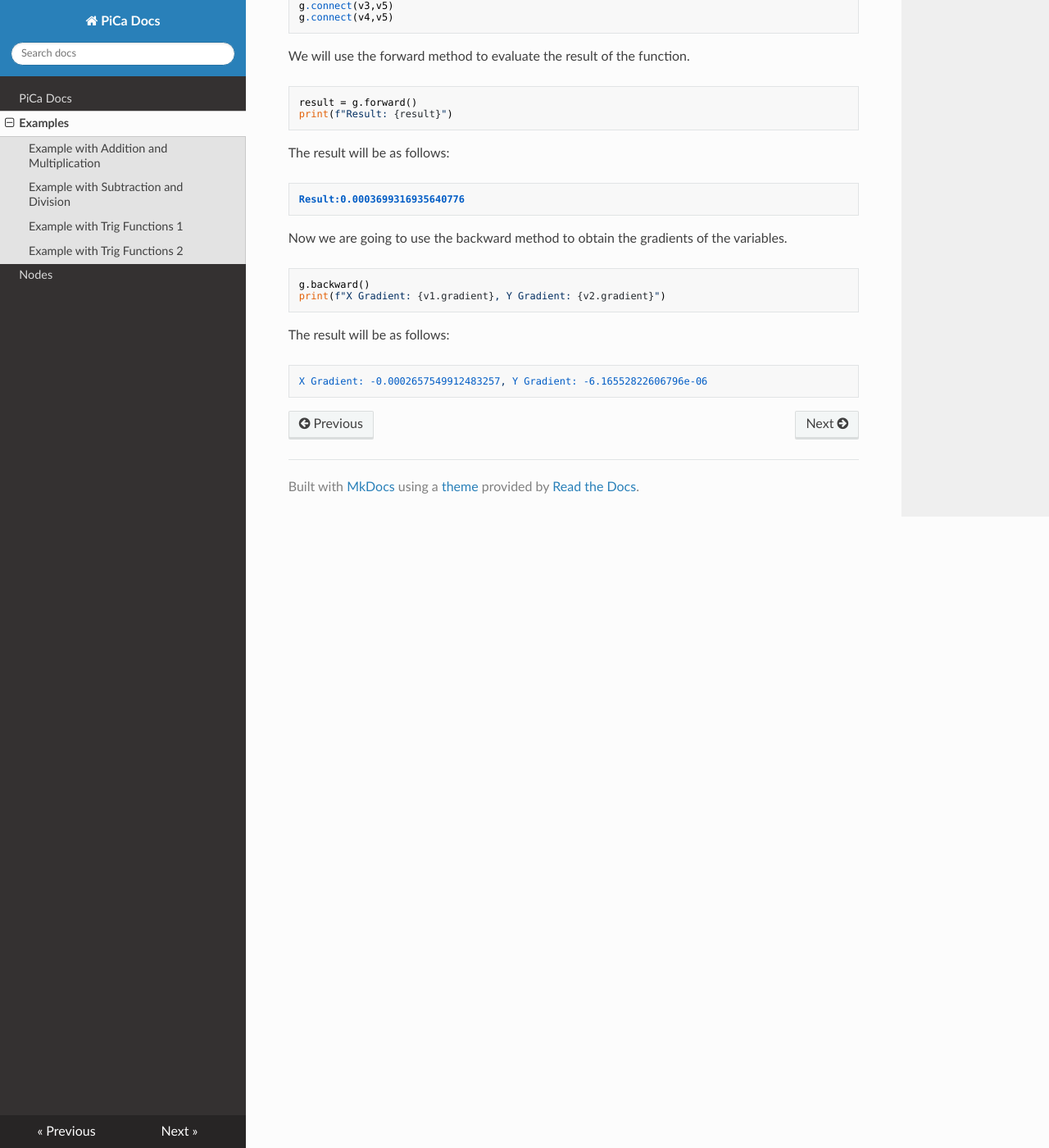
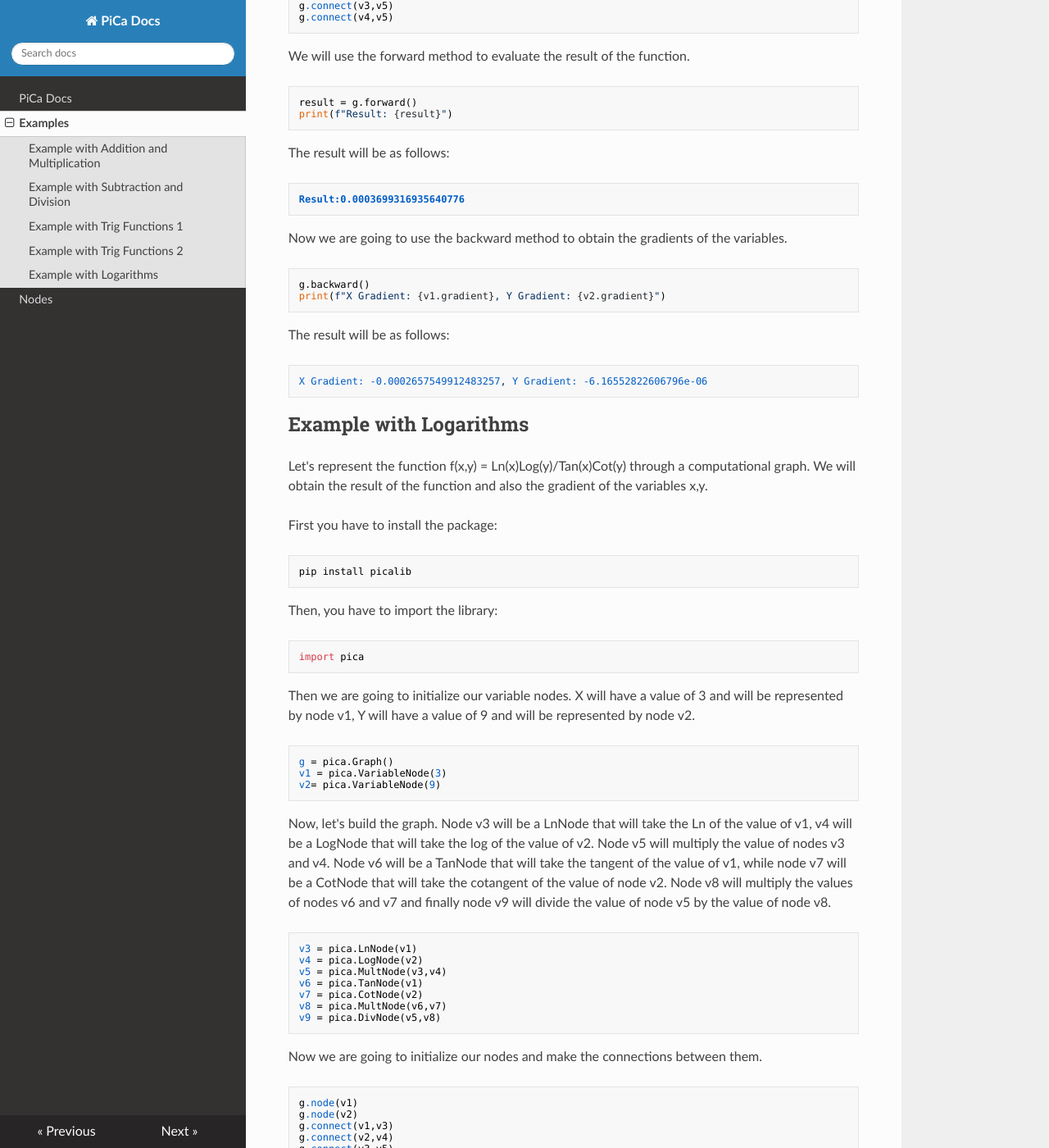
Before and after one commit to PhilanthropiCat/PiCa-Docs, an MkDocs documentation site: the page built from docs/Examples.md, in a window 1280 px wide and 1400 px high, scrolled down 5045 px. Shown: the whole window at 82% size. Built offline with MkDocs 1.6.1, drawn with Linux system fonts in a browser that asks for light colours; nearby versions of some CDN libraries; some of the changed text lies outside the part shown.

```diff
--- a/docs/Examples.md
+++ b/docs/Examples.md
@@ -217,3 +217,65 @@ Now we are going to use the backward method to obtain the gradients of the varia
 The result will be as follows:
 
     X Gradient: -0.0002657549912483257, Y Gradient: -6.16552822606796e-06
+
+
+## Example with Logarithms
+
+Let's represent the function f(x,y) = Ln(x)Log(y)/Tan(x)Cot(y) through a computational graph. We will obtain the result of the function and also the gradient of the variables x,y.
+
+First you have to install the package:
+
+    pip install picalib
+
+Then, you have to import the library:
+
+    import pica
+
+Then we are going to initialize our variable nodes. X will have a value of 3 and will be represented by node v1, Y will have a value of 9 and will be represented by node v2.
+
+    g = pica.Graph()
+    v1 = pica.VariableNode(3)
+    v2= pica.VariableNode(9)
+
+Now, let's build the graph. Node v3 will be a LnNode that will take the Ln of the value of v1, v4 will be a LogNode that will take the log of the value of v2. Node v5 will multiply the value of nodes v3 and v4. Node v6 will be a TanNode that will take the tangent of the value of v1, while node v7 will be a CotNode that will take the cotangent of the value of node v2. Node v8 will multiply the values of nodes v6 and v7 and finally node v9 will divide the value of node v5 by the value of node v8.
+
+    v3 = pica.LnNode(v1)
+    v4 = pica.LogNode(v2)
+    v5 = pica.MultNode(v3,v4)
+    v6 = pica.TanNode(v1)
+    v7 = pica.CotNode(v2)
+    v8 = pica.MultNode(v6,v7)
+    v9 = pica.DivNode(v5,v8)
+
+Now we are going to initialize our nodes and make the connections between them.
+
+    g.node(v1)
+    g.node(v2)
+    g.connect(v1,v3)
+    g.connect(v2,v4)
+    g.connect(v3,v5)
+    g.connect(v4,v5)
+    g.connect(v1,v6)
+    g.connect(v2,v7)
+    g.connect(v6,v8)
+    g.connect(v7,v8)
+    g.connect(v5,v9)
+    g.connect(v8,v9)
+
+We will use the forward method to evaluate the result of the function.
+
+    result = g.forward()
+    print(f"Result: {result}")
+
+The result will be as follows:
+
+    Result:3.1682538333896275
+
+Now we are going to use the backward method to obtain the gradients of the variables.
+
+    g.backward()
+    print(f"X Gradient: {v1.gradient}, Y Gradient: {v2.gradient}")
+
+The result will be as follows:
+
+    X Gradient: -59.658635964251935, Y Gradient: 20.66558448959415
```
Also changed, not shown: docs/Nodes.md (+32 -0 lines).
